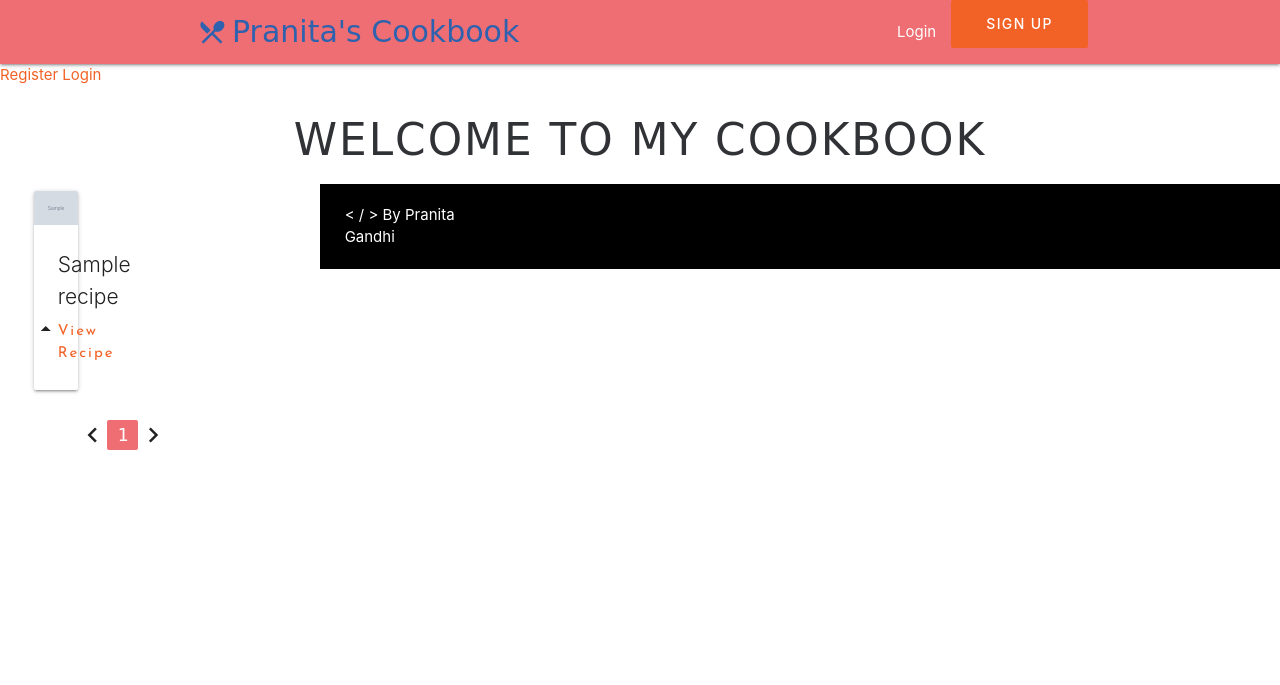
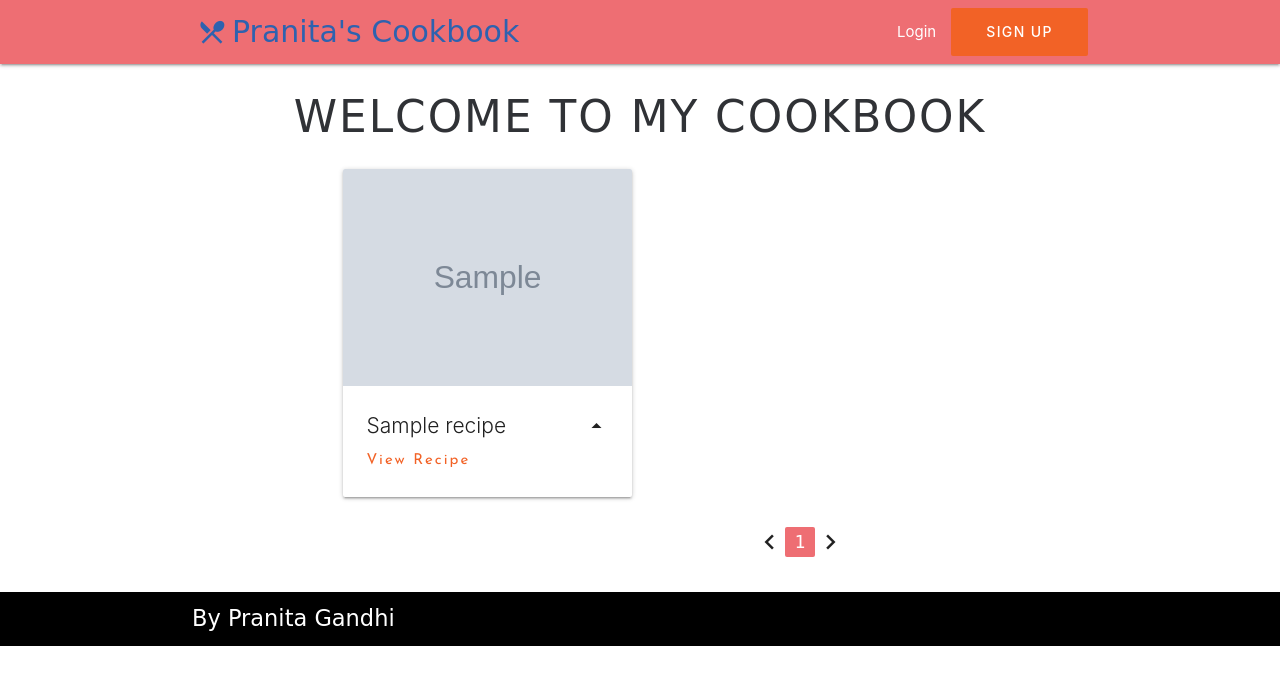
Before and after one commit to Code-Institute-Submissions/Milestone_4_cookbook, a Flask app: page / in a window 1280 px wide. Shown: the top 685 px of the page. Run offline with Flask 2, Linux system fonts and the light colour scheme; grey boxes marked "Sample" are stand-in pictures; a database or web service that is not in the repository returns one stand-in record (values such as "Sample title"); some libraries are stand-ins or nearby versions; some web fonts are replaced.

```diff
--- a/static/css/style.css
+++ b/static/css/style.css
@@ -175,7 +175,9 @@ text {
 }
 
 .ft-me {
-  float: none;
+  float: left;
+  font-family: cursive;
+  font-size: 1.5em;
 
 }
 
@@ -184,8 +186,7 @@ text {
   background-color: #000000;
 }
 
-.site-footer,
-.footer {
+.site-footer .footer {
   overflow: hidden;
   min-height: 50px;
   display: -webkit-box;
@@ -364,5 +365,12 @@ nav ul a:hover {
     font-weight: 400;
 
   }
-
+  .close-icon {
+    top: 0.2em;
+    right: 0.3em;
+    font-size: 3rem;
   }
+  .middle-container {
+    width: 100%;
+  }
+}
--- a/templates/_footer.html
+++ b/templates/_footer.html
@@ -1,7 +1,7 @@
 <footer class="site-footer">
         <div class="footer">
         <div class="container">
-            <span class="ft-me">< / > By Pranita Gandhi </span>
+            <span class="ft-me">By Pranita Gandhi </span>
             {% if 'username' in session %}
             <span class="ft-user">User: {{ session['username'].title() }}</span>
             {% else%}
--- /dev/null
+++ b/templates/add_recipe.html
@@ -0,0 +1 @@
+{% extends 'base.html' %}
--- a/templates/base.html
+++ b/templates/base.html
@@ -21,19 +21,12 @@
 </head>
 
 <body>
-    {% if 'username' in session %}
-     <a href="{{ url_for('logout') }}">Logout</a>
-    {% else %}
-    <a href="{{ url_for('register') }}">Register</a>
-     <a href="{{ url_for('user_login') }}">Login</a>
-    {% endif %}
+   {% block nav %} {% endblock %}
+
+   {% block content %} {% endblock %}
 
 
-
-
-    {% block content %}
-    {% include '_footer.html' %}
-    {% endblock %}
+    {% block footer %} {% endblock %}
 
 
     <!-- jQuery -->
--- a/templates/index.html
+++ b/templates/index.html
@@ -1,16 +1,22 @@
-{% extends 'base.html' %} {% include '_navbar.html' %} {% block content %}
+{% extends 'base.html' %}
+{% block nav %}
+{% include '_navbar.html' %}
+{% endblock %}
+
+{% block content %}
     <h3 class="center-align main-heading">Welcome to my Cookbook</h3>
     <!-- Page Layout here -->
     <div class="row">
+         <div class="col s3">
 
-        <div class="col s3">
+        </div>
 
 
             <!--Navigation Panel-->
             <div class="col m9">
                 {% for r in recipe %}
                 <div class="col s12 m4">
-                    <div class="card">
+                    <div class="card hoverable">
                         <div class="card-image waves-effect waves-block waves-light">
                             <img class="activator" src="{{ r['recipe_image'] }}">
                         </div>
@@ -46,6 +52,7 @@
                 </div>
 
 
+
                 <ul class="pagination">
                     <li class="disabled"><i class="material-icons">chevron_left</i></li>
                     {% for page_number in pages %} {% if page_number == current_page %}
@@ -61,4 +68,5 @@
             </div>
             <!-- end of row -->
         </div>
+
         {% endfor %}{% include '_footer.html' %}{% endblock %}
```
Also changed, not shown: templates/login.html (+26 -8 lines). Lines whose indentation alone changed are shown as unchanged.
